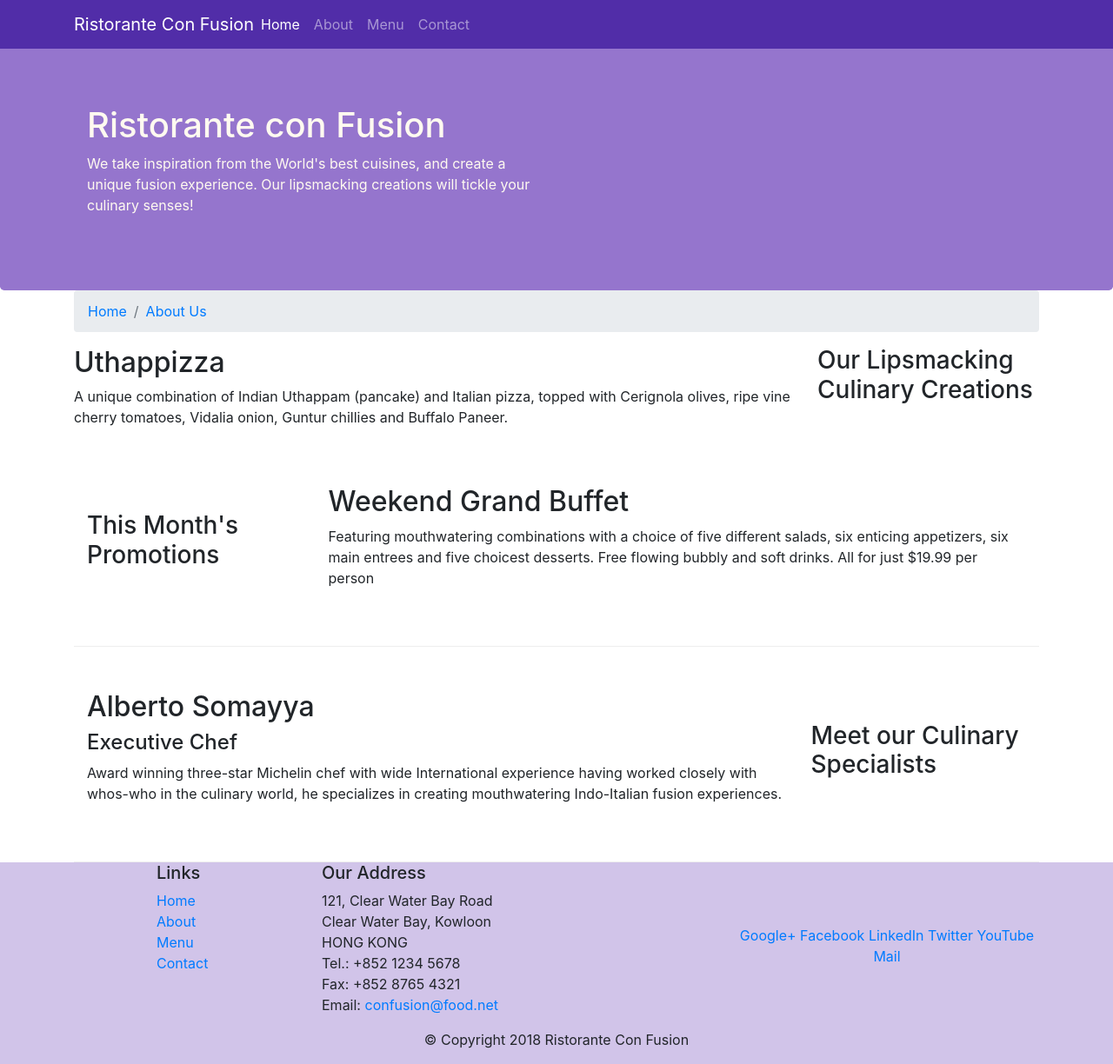
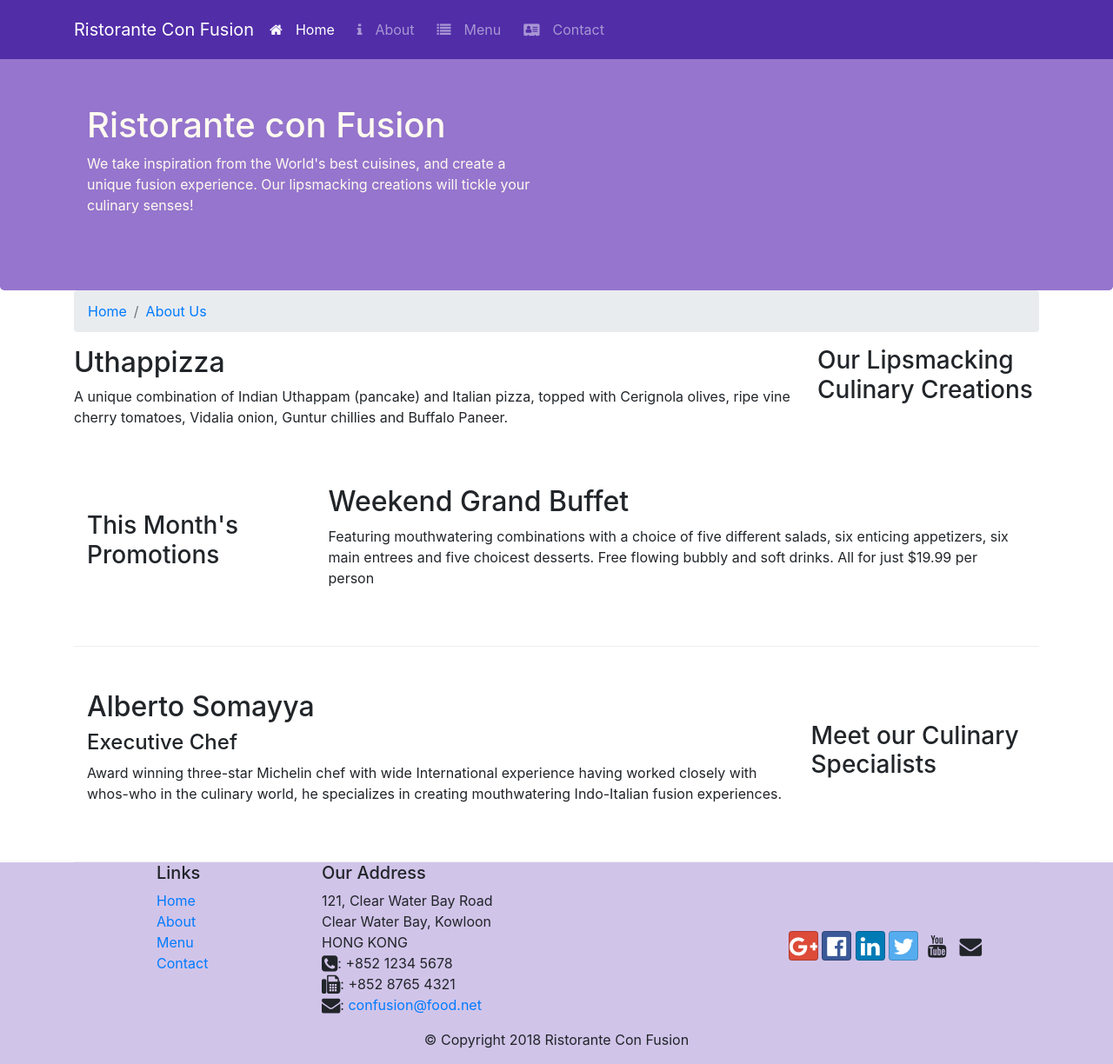
Before and after one commit to mahlahj/Initial_Setup, a website: page index comments.html in a window 1280 px wide. Shown: the whole page at 87% size. Drawn offline with nearby package versions, Linux system fonts and the light colour scheme.

Commit message:
Icon Fonts

```diff
--- a/css/styles.css
+++ b/css/styles.css
@@ -54,3 +54,8 @@ body {
 .navbar-dark {
     background-color: #512DA8;
 }
+
+.icons {
+    padding: 10px 10px 10px 10px;
+    margin-right: 5px;
+}
--- a/index comments.html
+++ b/index comments.html
@@ -2,7 +2,7 @@
 <html lang="en">
 
 <head>
-
+<!-- 1.- Required meta tags ALWAYS come first.-->
 <!-- 2.- This was added as per request from the tutor. Also Must be done to use BootStrap4
      2.- Required meta tags always come first -->
     <meta charset="utf-8">
@@ -28,35 +28,62 @@
     <link rel="stylesheet" href="node_modules/bootstrap/dist/css/bootstrap.min.css">
 <!-- 4.- The styles.css file with the next line adds the CSS styles made in the css folder of the project.-->
     <link rel="stylesheet" href="css/styles.css">
+<!-- 6.- Font-Awesome and Bootstrap-Social-->
+    <link rel="stylesheet" href="node_modules/font-awesome/css/font-awesome.min.css">
+    <link rel="stylesheet" href="node_modules/bootstrap-social/bootstrap-social.css">
     <title>Ristorante Con Fusion</title>
 </head>
 
 <body>
 <!-- 5.- Creating a Basic navigation Bar.
-         Use the <nav> HTML tag. Then add the class="navbar" to create the navigation var, add "navbar-dark" for a darker background bar.
-         Also add the navbar-expand-sm which make collapsible the nav bar on small screens. By adding "bg-primary" we start the color of the
-        "navbar" to blue, after proper tests we remove it because we've added a new concept in the "styles.css".
-        The "fixed-top" fixes the navbar to the top of the browser, even as the page is scrolled, can be used as static or bottom.-->
+         Use the <nav> HTML tag. Then add the class="navbar" to create the navigation var,
+         add "navbar-dark" for a darker background bar. Also add the navbar-expand-sm which
+         makes collapsible the nav bar on small screens. By adding "bg-primary" we start
+         the color of the "navbar" to blue, after proper tests we remove it because we've added
+         a new concept in the "styles.css".
+         THIS MUST BE ADDED IN THE <body> DIVISION AND BEFORE THE JUMBOTRON DIV.
+         We can see the use of the 'nav' element to specify the navigation information for the website.
+         This nav element is styled by the navbar that declares it as a navigation bar, and the navbar-dark
+         class to specify that the page should use the dark navigation bar.
+         Notice the addition of a link with the name of the restaurant. This is the brand name for the website.
+         We can replace this with the logo for the website. This is created by the <a class="navbar-brand"> tag.
+         In addition the inner 'ul' is used to specify the items to be put in the navigation bar.
+         This ul is styled with navbar-nav class to specify that the items should be displayed inline
+         inside the navigation bar. We also use the container class inside the navigation bar.
+         The "fixed-top" fixes the navbar to the top of the browser, even as the page is scrolled down,
+         and can be used as static or bottom.-->
     <nav class="navbar navbar-dark navbar-expand-sm fixed-top">
         <div class="container">
-<!-- 5.- Whatever is enclosed in this div will be as the rest of the webpage.-->
+<!-- 5.- Whatever is enclosed in this div will be as the rest of the webpage.
+         This creates a button with three horizontal lines.
+         For medium to extra large screens, this button is hidden.
+         For small and extra small screens, this button becomes visible.
+         This button will act as the toggle for the navbar items.-->
             <button class="navbar-toggler" type="button" data-toggle="collapse" data-target="#Navbar">
                 <span class="navbar-toggler-icon"></span> <!-- 5.- This is a predet icon from bootstrap.-->
             </button>
 <!-- 5.- This button will create a "collapsible" navigation bar or responsive/collapsible bar.-->
             <a class="navbar-brand mr-auto" href="#">Ristorante Con Fusion
-<!-- 5.- This "brand" allows to display information as a branding in the navigation bar. (Logo, Motto, Etc. of a company.)-->
+<!-- 5.- This "brand" allows to display information as a branding in the navigation bar.
+         (Logo, Motto, Etc. of a company.)-->
+<!-- 5A.- By doing this, we are specifying that this div with collapse and navbar-collapse classes
+         and with the id Navbar will be collapsed on small and xs screens, but can be toggled on or
+         off when the toggle button is clicked.
+         Note the use of data-toggle="collapse" data-target="#Navbar" within the button above.
+         This specifies that the menu items are collapsed on small and xs screens
+         when the toggle button is visible. They can be displayed or hidden by clicking the toggle button.-->
             </a>
             <div class="collapse navbar-collapse" id="Navbar">
-<!-- 5.- This navbar-nav is to add certain links to the navigation bar. The "mr-auto" is for formatting
+<!-- 5B.- This navbar-nav is to add certain links to the navigation bar. The "mr-auto" is for formatting
          automatically the margins to the right side of the page, which will push to the left the content.-->
                 <ul class="navbar-nav mr-auto">
 <!-- 5.- The "nav-item allows to display the items as horizontal links via the nav-link inside <a>.
-         Also we need to add "active" under the class to identify which is the active link-->
-                    <li class="nav-item active"><a class="nav-link" href="./index comments.html">Home</a></li>
-                    <li class="nav-item"><a class="nav-link" href="./aboutus.html">About</a></li>
-                    <li class="nav-item"><a class="nav-link" href="#">Menu</a></li>
-                    <li class="nav-item"><a class="nav-link" href="#">Contact</a></li>
+         Also we need to add "active" under the class to identify which is the active link.-->
+<!-- 6.- The "fa fa-home" in the <span> is a "default" icon from the Font-Awesome class.-->
+                    <li class="nav-item active"><a class="nav-link" href="./index comments.html"><span class="icons fa fa-home"></span>Home</a></li>
+                    <li class="nav-item"><a class="nav-link" href="./aboutus.html"><span class="icons fa fa-info"></span>About</a></li>
+                    <li class="nav-item"><a class="nav-link" href="#"><span class="icons fa fa-list"></span>Menu</a></li>
+                    <li class="nav-item"><a class="nav-link" href="#"><span class="icons fa fa-address-card"></span>Contact</a></li>
                 </ul>
             </div>
         </div>
@@ -201,9 +228,9 @@
 		              121, Clear Water Bay Road<br>
 		              Clear Water Bay, Kowloon<br>
 		              HONG KONG<br>
-		              Tel.: +852 1234 5678<br>
-		              Fax: +852 8765 4321<br>
-		              Email: <a href="mailto:confusion@food.net">confusion@food.net</a>
+		              <i class="icon fa fa-phone-square fa-lg"></i>: +852 1234 5678<br>
+		              <i class="icon fa fa-fax fa-lg"></i>: +852 8765 4321<br>
+		              <i class="icon fa fa-envelope fa-lg"></i>: <a href="mailto:confusion@food.net">confusion@food.net</a>
 		           </address>
                 </div>
 
@@ -212,12 +239,12 @@
                 <div class="col-12 col-sm-4 align-self-center">
 <!-- 4C.- Centering Content, "text-center": -->
                     <div class="text-center">
-                        <a href="http://google.com/+">Google+</a>
-                        <a href="http://www.facebook.com/profile.php?id=">Facebook</a>
-                        <a href="http://www.linkedin.com/in/">LinkedIn</a>
-                        <a href="http://twitter.com/">Twitter</a>
-                        <a href="http://youtube.com/">YouTube</a>
-                        <a href="mailto:">Mail</a>
+                        <a icon class="btn btn-social-icon btn-google" href="http://google.com/+"><i icon class="fa fa-google-plus fa-lg"></i></a>
+                        <a icon class="btn btn-social-icon btn-facebook" href="http://www.facebook.com/profile.php?id="><i icon class="fa fa-facebook-official fa-lg"></i></a>
+                        <a icon class="btn btn-social-icon btn-linkedin" href="http://www.linkedin.com/in/"><i icon class="fa fa-linkedin fa-lg"></i></a>
+                        <a icon class="btn btn-social-icon btn-twitter" href="http://twitter.com/"><i icon class="fa fa-twitter fa-lg"></i></a>
+                        <a icon class="btn btn-social-icon btn-youtube" href="http://youtube.com/"><i icon class="fa fa-youtube fa-lg"></i></a>
+                        <a icon class="btn btn-social-icon" href="mailto:"><i icon class="fa fa-envelope fa-lg"></i></a>
                     </div>
                 </div>
            </div>
--- a/package.json
+++ b/package.json
@@ -15,6 +15,8 @@
   },
   "dependencies": {
     "bootstrap": "^4.5.0",
+    "bootstrap-social": "^5.1.1",
+    "font-awesome": "^4.7.0",
     "jquery": "^3.5.1",
     "popper.js": "^1.16.1"
   }
```
Also changed, not shown: aboutus.html (+15 -13 lines), 1 other file.
